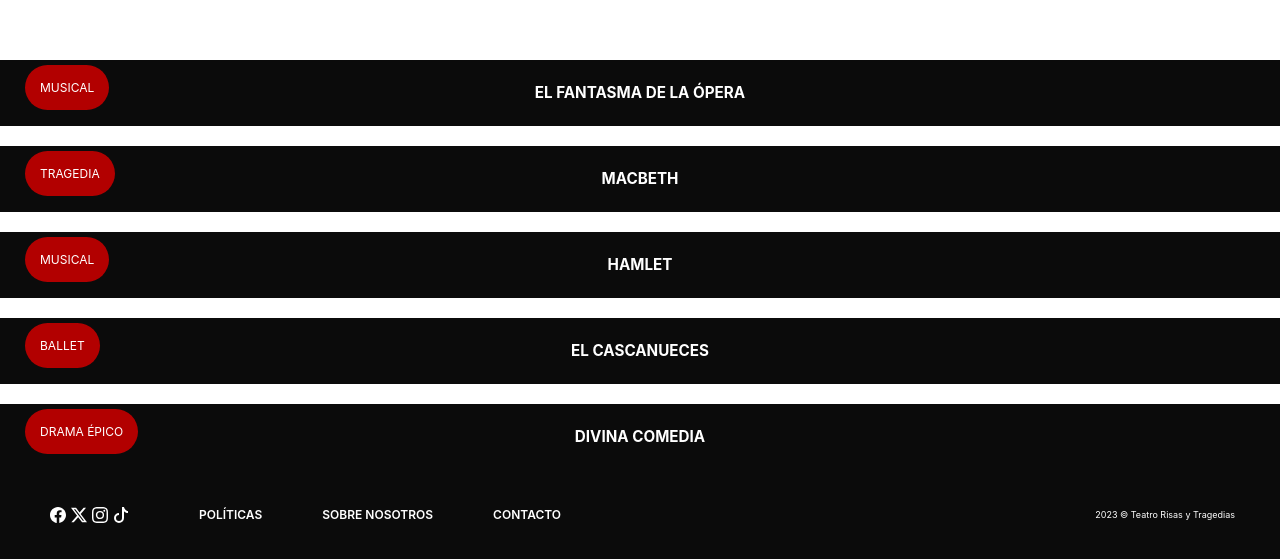
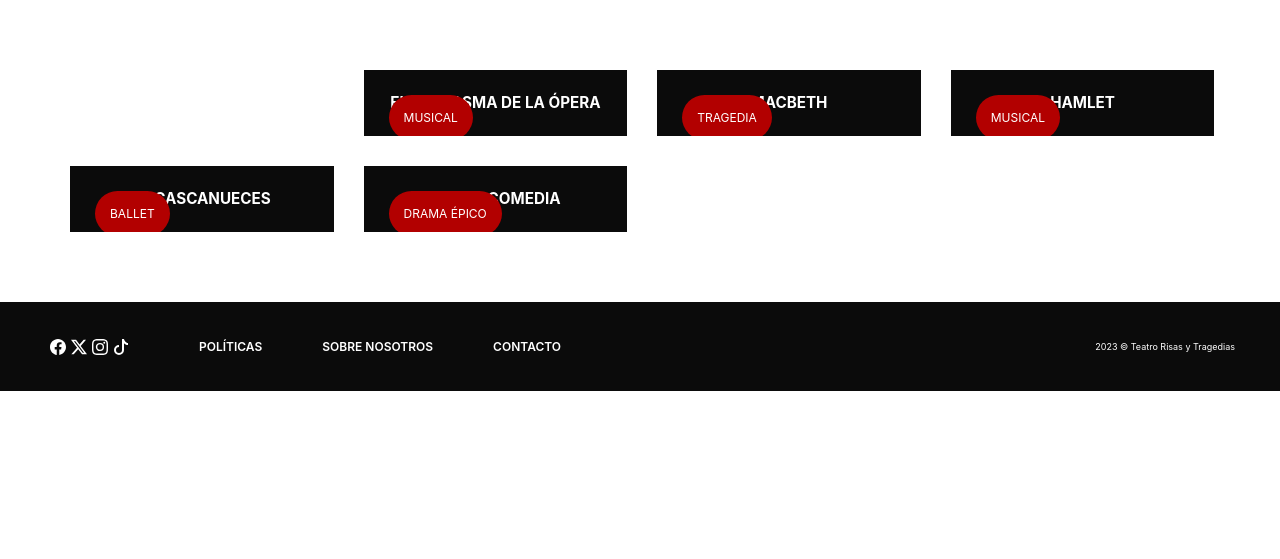
Before and after one commit to paulamateo/RETO2DAW_TeatroDigital_2EV, a Vue app in the folder theater/: page / in a window 1280 px wide. Shown: the part 1914-2473 px from the top of the page. After the commit the page ends 2305 px from the top, so only its background shows below. Built offline with nearby package versions, Linux system fonts and the light colour scheme.

Commit message:
[FEATURES/VUE.JS_STRUCTURE] Actualización de la cartelera

```diff
--- a/theater/src/App.vue
+++ b/theater/src/App.vue
@@ -27,18 +27,21 @@ const obras = [
   <main>
     <RouterView />
 
+    <div class="container">
 
-  <div class="container-show">
-    <div class="container-show-item">
-    <Card
-        v-for="obra in obras"
+      <router-link
+      v-for="obra in obras"
+      :key="obra.id"
+      :to="{ name: 'shows', params: { id: obra.id } }"></router-link>
+
+      <Card v-for="obra in obras"
         :key="obra.id"
         :title="obra.title"
         :image="obra.poster"
-        :genre="obra.genre"
-        />
-  </div>
-  </div>
+        :genre="obra.genre"/>
+
+    </div>
+
   </main>
 
   <footer>
```
